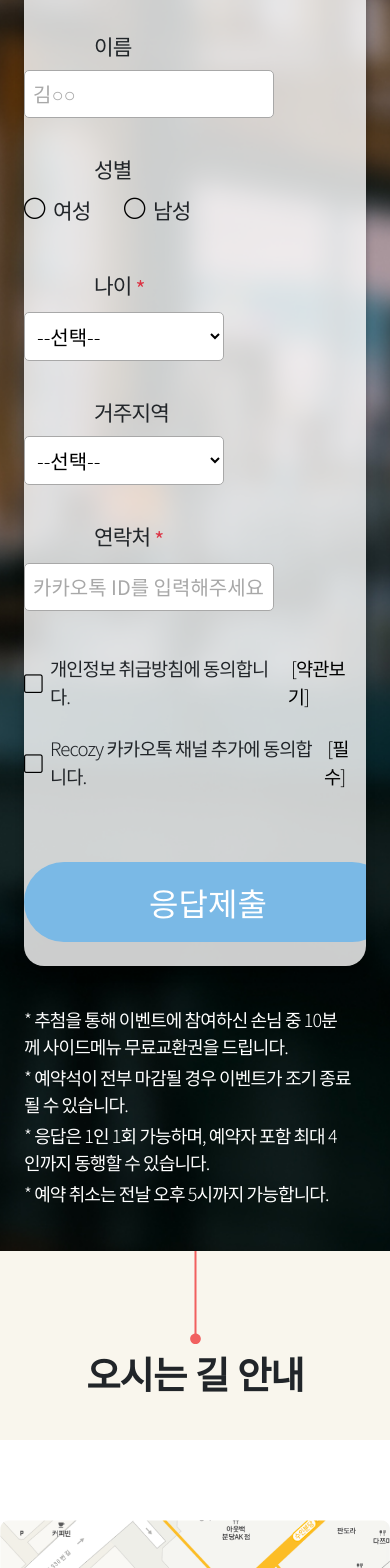
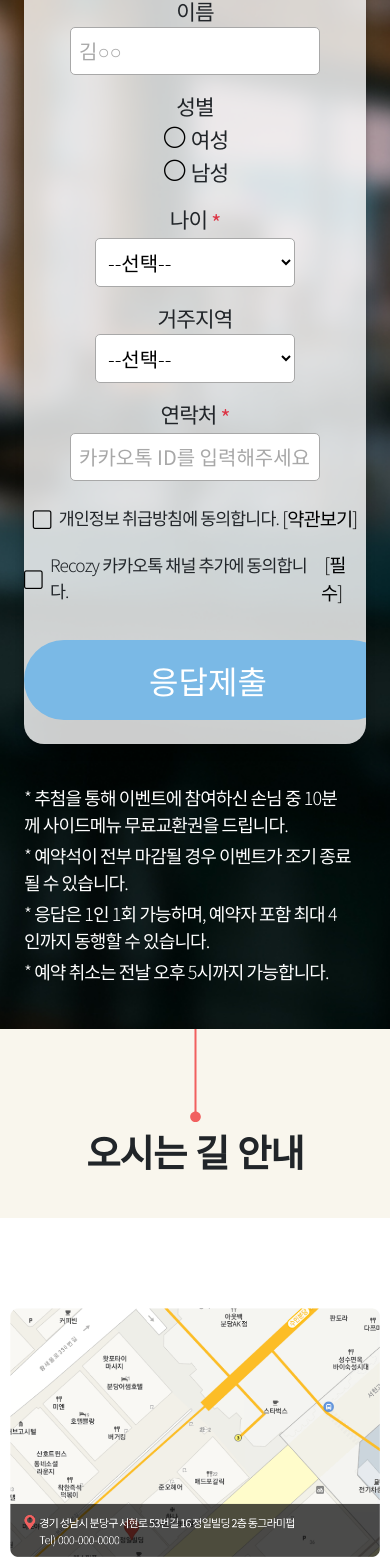
Before and after one commit to kcy230426/recozy, a React (Create React App) app in the folder go/: page / in a window 390 px wide. Shown: the part 1839-3407 px from the top of the page. Built offline with nearby package versions, Linux system fonts and the light colour scheme; a web font is replaced by a local one.

Commit message:
반응형 폼 수정

```diff
--- a/go/src/component/Form.js
+++ b/go/src/component/Form.js
@@ -60,7 +60,7 @@ const Form = () => {
                     </div>
                     <div className="sm-wrap">
                         <label id="gendername" for="sex" className="nametag me-10">성별</label><span className="sm-block"></span>
-                        <input type="radio" name="gender" value="woman" id="woman"/><label for="woman"><span className="me-4">&nbsp;여성</span> </label>
+                        <input type="radio" name="gender" value="woman" id="woman"/><label for="woman"><span className="womantag me-4">&nbsp;여성</span> </label>
                         <input type="radio" name="gender" value="man" id="man"/><label for="man">&nbsp;<span>남성</span></label>
                     </div>
                     <div className="sm-wrap">
--- a/go/src/component/Way.js
+++ b/go/src/component/Way.js
@@ -10,7 +10,7 @@ const Way = () =>{
             <div className='imgbox'><img src={line} alt="꾸밈장식" /></div>
             <h2><strong>오시는 길 안내</strong></h2>
             <div id="waywrap" className="d-lg-flex justify-content-center align-items-center">
-                <div><img src={map} alt="맵" className='img-fluid' /></div>
+                <div class="mapimg"><img src={map} alt="맵" className='img-fluid' /></div>
                 <div id="mapinfo">
                     <ul className='text-left'>
                         <li className='title'><img src={bus} class="icons" alt="버스아이콘" /><span>버스</span></li>
--- a/go/src/scss/my.css
+++ b/go/src/scss/my.css
@@ -9,17 +9,31 @@
   line-height: 0;
 }
 
-@media (max-width: 600px) {
-  .sm-block {
-    display: block !important;
-  }
-}
 @media (max-width: 991px) {
   .md-block {
     display: block;
   }
 }
-@media (max-width: 360px) {
+@media (max-width: 500px) {
+  #form-group #label2 li {
+    margin-bottom: 10px !important;
+  }
+  #form-group .sm-wrap {
+    text-align: center !important;
+  }
+  #waywrap .mapimg img {
+    padding: 10px;
+  }
+  #label2 span {
+    font-size: 13pt !important;
+  }
+  #gendername {
+    margin: 0 !important;
+    display: block;
+    width: auto !important;
+  }
+}
+@media (max-width: 600px) {
   #form-group .sm-wrap {
     display: flex !important;
     flex-direction: column !important;
@@ -29,8 +43,11 @@
     margin-bottom: 0px !important;
     margin-bottom: 15px !important;
   }
-  #form-group #label2 li {
-    margin-bottom: 10px !important;
+  .womantag {
+    margin-right: 0 !important;
+  }
+  .sw-wrap span {
+    margin: 0 !important;
   }
   #form-group .sm-wrap > label {
     margin: 0 !important;
@@ -240,6 +257,11 @@ a:hover {
     bottom: 5% !important;
   }
 }
+@media (min-width: 400px) {
+  .sm-block {
+    display: block !important;
+  }
+}
 @media (min-width: 1001px) {
   #listbtn {
     display: none;
@@ -280,8 +302,14 @@ a:hover {
     flex-direction: column;
     align-items: center;
   }
+  .sm-block {
+    display: none !important;
+  }
 }
 @media (min-width: 768px) {
+  .sm-block {
+    display: inline !important;
+  }
   #eve #ulbox {
     max-width: 1440px !important;
   }
--- a/go/src/scss/my.scss
+++ b/go/src/scss/my.scss
@@ -10,11 +10,7 @@
     line-height: 0;
 }
 
-@media(max-width:600px){
-    .sm-block{
-        display: block !important;
-    }
-}
+
 
 @media (max-width:991px) {
     .md-block{
@@ -23,7 +19,31 @@
 
 }
 
-@media(max-width:360px){
+@media(max-width:500px){
+    #form-group #label2 li{
+        margin-bottom: 10px !important;
+    }
+
+    #form-group .sm-wrap{
+        text-align: center !important;
+    }
+
+    #waywrap .mapimg img{
+        padding: 10px;
+    }
+    #label2 span{
+        font-size: 13pt !important;
+    }
+    #gendername{
+        margin: 0 !important;
+        display: block;
+        width: auto !important;
+    }
+}
+
+@media(max-width:600px){
+
+
     #form-group .sm-wrap {
         display: flex !important;
         flex-direction: column !important;
@@ -34,8 +54,12 @@
         margin-bottom: 15px !important;
     }
 
-    #form-group #label2 li{
-        margin-bottom: 10px !important;
+    .womantag{
+        margin-right: 0 !important;
+    }
+
+    .sw-wrap span{
+        margin: 0 !important;
     }
 
     #form-group .sm-wrap > label{
@@ -206,7 +230,6 @@ a:hover{
     }
 
     .event-box2{
-
         // justify-content: center !important;
         // width: 100% !important;
         position:unset !important;
@@ -280,6 +303,11 @@ a:hover{
     }
 }
 
+@media (min-width:400px){
+    .sm-block{
+        display: block !important;
+    }
+}
 
 
 @media (min-width:1001px) {
@@ -338,11 +366,21 @@ a:hover{
         align-items: center;
 
     }
+    .sm-block{
+        display: none !important;
+    }
+    .nametag{
+
+    }
+
 }
 
 
 @media(min-width:768px){
 
+    .sm-block{
+        display: inline !important;
+    }
 
 
     #eve{
```
Also changed, not shown: go/src/scss/my.min.css, 2 other files (tests, documents, lock files or other folders).
